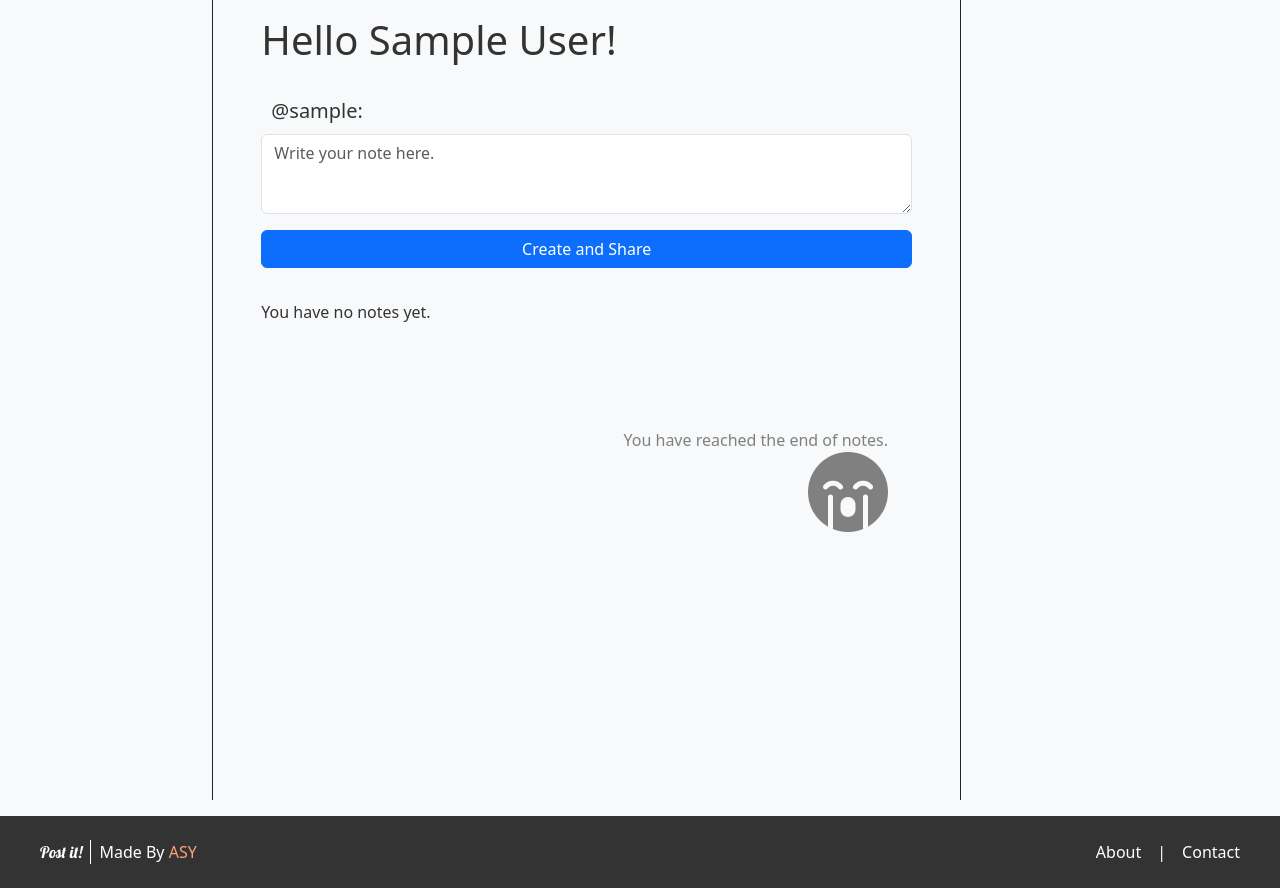
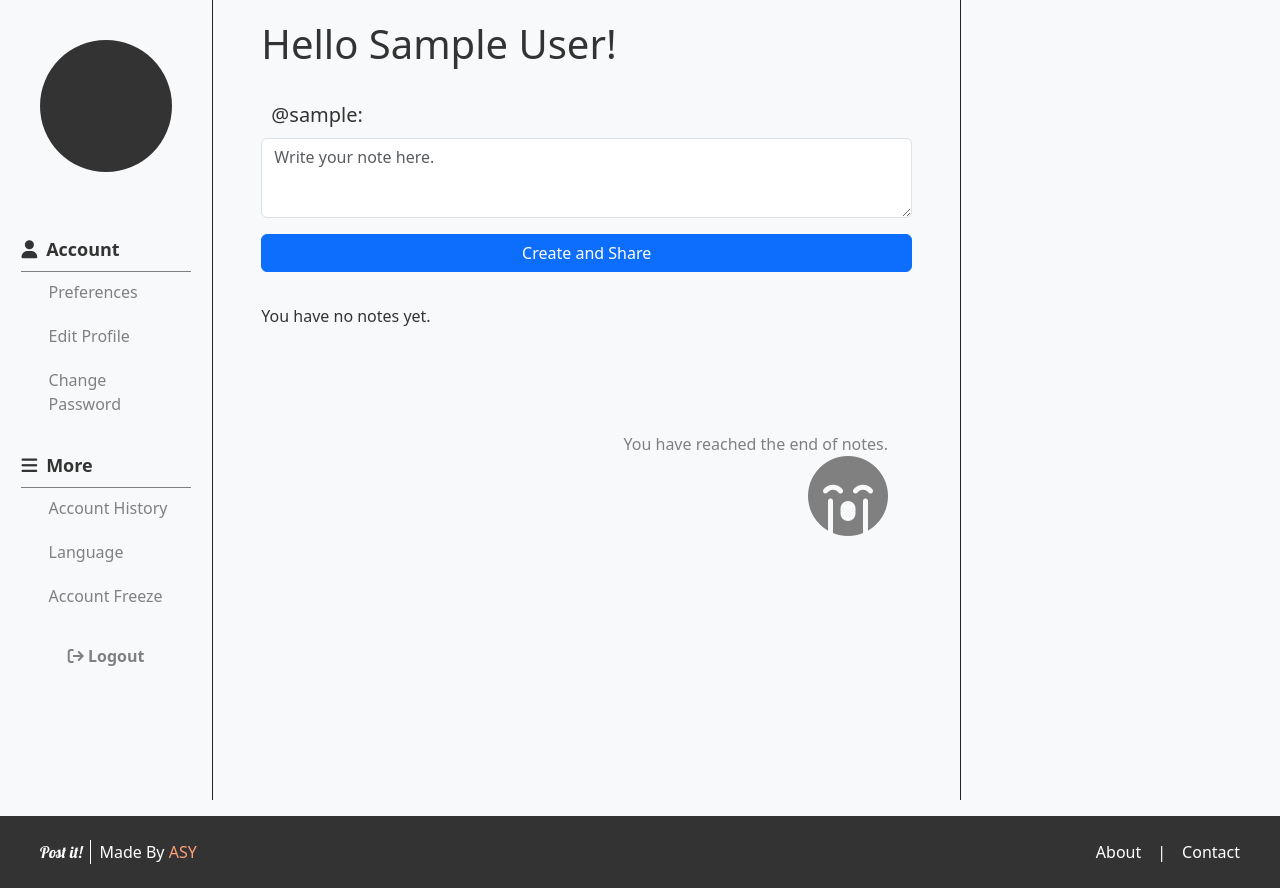
Before and after one commit to altuyilmaz/Flask-Postit-App, a Flask app: a page that uses website/templates/base.html in a window 1280 px wide. Shown: the part 56-944 px from the top of the page. Run offline with Flask 3, Linux system fonts and the light colour scheme; the visitor is signed in with stand-in values (Sample User, id 1); data comes from the database, SQL or seed files in the repository; data that the repository does not hold is empty.

Commit message:
Frontend for left-sidebar settings is done. backend is connected to settings. processing backend code will be added soon.

```diff
--- a/website/static/stylesheet.css
+++ b/website/static/stylesheet.css
@@ -118,3 +118,91 @@ footer {
 #footer-asy:hover {
     color: lightgray;
 }
+
+#profile-left-sidebar {
+    display: flex;
+    flex-direction: column;
+    margin-top: 2vh;
+    align-items: center;
+}
+#profile-picture-container {
+    margin-top: 3vh;
+    background-color: #333;
+    border-radius: 100%;
+    width: 70%;
+    aspect-ratio: 1 / 1;
+}
+
+#settings-container {
+    width: 100%;
+    margin-top: 7vh;
+    display: flex;
+    flex-direction: column;
+    align-items: center;
+}
+.setting-list {
+    padding-left: 0;
+    padding-top: 1vh;
+    list-style-type: none;
+    width: 90%;
+}
+.setting-list-head {
+    font-size: large;
+    padding-bottom: 1vh;
+    font-weight: bold;
+    border-bottom: 1px solid gray;
+    transition: border 0.3s ease;
+}
+.setting-head-icon {
+    transition: color 0.3s ease;
+}
+.setting-list-item {
+    color: gray !important;
+    padding: 1vh;
+    margin-left: 1.5vw;
+    margin-bottom: 2px;
+    border-bottom: 2px solid transparent;
+    transition: border 0.3s ease;
+}
+.setting-link {
+    display: flex;
+    align-items: center;
+    justify-content: space-between;
+    color: gray;
+    transition: color 0.3s ease;
+}
+.setting-arrow {
+    opacity: 0;
+    transform: translateX(-10px);
+    transition: opacity 0.3s ease, transform 0.3s ease;
+}
+
+.setting-list:hover .setting-list-head{
+    border-bottom: 1px solid peru;
+}
+.setting-list:hover .setting-head-icon {
+    color: peru;
+}
+
+.setting-list-item:hover .setting-arrow {
+    color: peru;
+    opacity: 1;
+    transform: translateX(0);
+}
+.setting-list-item:hover {
+    border-bottom: 2px solid peru;
+}
+.setting-link:active {
+    color: peru
+}
+#setting-logout-container {
+    text-align: center;
+}
+#setting-logout-link {
+    color: gray;
+    font-weight: bold;
+    transition: color 0.2s step-end;
+}
+#setting-logout-link:hover {
+    color: #dc3545;
+}
--- a/website/templates/base.html
+++ b/website/templates/base.html
@@ -12,7 +12,7 @@
 
     <script src="https://cdn.jsdelivr.net/npm/@popperjs/core@2.11.6/dist/umd/popper.min.js"></script>
     <script src="https://cdn.jsdelivr.net/npm/bootstrap@5.3.0/dist/js/bootstrap.min.js"></script>
-    <title>{%block title%}Base{%endblock%} | Flask App</title>
+    <title>{%block title%}Base{%endblock%} | Post it!</title>
 </head>
 <body>
     <nav class="navbar navbar-dark navbar-expand-sm sticky-top bg-dark">
--- a/website/templates/checked-profile.html
+++ b/website/templates/checked-profile.html
@@ -3,7 +3,7 @@
 
 {%block next_postit%}
 <span style="font-size: 1.75vh;">
-    {{user.username}}
+    <a class="text-white" href="{{url_for('views.user_gate_keeper', target_username=user.username)}}">{{user.username}}</a>
 </span>
 {%endblock%}
 
--- a/website/templates/profile-left-sidebar.html
+++ b/website/templates/profile-left-sidebar.html
@@ -0,0 +1,28 @@
+
+<div id="profile-left-sidebar">
+    <div id="profile-picture-container"></div>
+    <div id="settings-container">
+        <ul class="setting-list">
+            <li class="setting-list-head"><i class="fa-solid fa-user setting-head-icon" style="margin-right: 0.7vw;"></i>Account</li>
+            <li class="setting-list-item">
+                <a href="{{url_for('user_settings.preferences', username=current_user.username)}}" class="setting-link"><span>Preferences</span><i class="fa-solid fa-chevron-right setting-arrow"></i></a></li>
+            <li class="setting-list-item">
+                <a href="{{url_for('user_settings.edit_profile', username=current_user.username)}}" class="setting-link"><span>Edit Profile</span><i class="fa-solid fa-chevron-right setting-arrow"></i></a></li>
+            <li class="setting-list-item">
+                <a href="{{url_for('user_settings.change_password', username=current_user.username)}}" class="setting-link"><span>Change Password</span><i class="fa-solid fa-chevron-right setting-arrow"></i></a></li>
+        </ul>
+        <ul class="setting-list">
+            <li class="setting-list-head">
+                <i class="fa-solid fa-bars setting-head-icon" style="margin-right: 0.7vw;"></i>More</li>
+            <li class="setting-list-item">
+                <a href="{{url_for('user_settings.account_history', username=current_user.username)}}" class="setting-link"><span>Account History</span><i class="fa-solid fa-chevron-right setting-arrow"></i></a></li>
+            <li class="setting-list-item">
+                <a href="{{url_for('user_settings.language', username=current_user.username)}}" class="setting-link"><span>Language</span><i class="fa-solid fa-chevron-right setting-arrow"></i></a></li>
+            <li class="setting-list-item">
+                <a href="{{url_for('user_settings.account_freeze_delete', username=current_user.username)}}" class="setting-link"><span>Account Freeze</span><i class="fa-solid fa-chevron-right setting-arrow"></i></a></li>
+        </ul>
+        <ul class="setting-list">
+            <li id="setting-logout-container"><a href="" id="setting-logout-link"><i class="fa-solid fa-arrow-right-from-bracket"></i> Logout</a></li>
+        </ul>
+    </div>
+</div>
--- a/website/templates/profile.html
+++ b/website/templates/profile.html
@@ -3,7 +3,7 @@
 
 {%block next_postit%}
     <span style="font-size: 1.75vh;">
-        {{current_user.username}}
+        <a class="text-white" href="{{url_for('views.user_gate_keeper', target_username=current_user.username)}}">{{current_user.username}}</a>
     </span>
 {%endblock%}
 
@@ -15,7 +15,7 @@
 
 {%block page_above_main_content%}
     <!--Profile Exclusive Create-Note Start-->
-    <div class="row pt-1"><p class="display-6">Hello {{current_user.name}}!</p></div>
+    <div class="row pt-2"><p class="display-6">Hello {{current_user.name}}!</p></div>
     <div class="row pt-3">
         <form action="{{url_for('views.create_note')}}" method="POST">
                 <div class="form-group">
```
Also changed, not shown: website/user_settings.py (+22 -2 lines).
